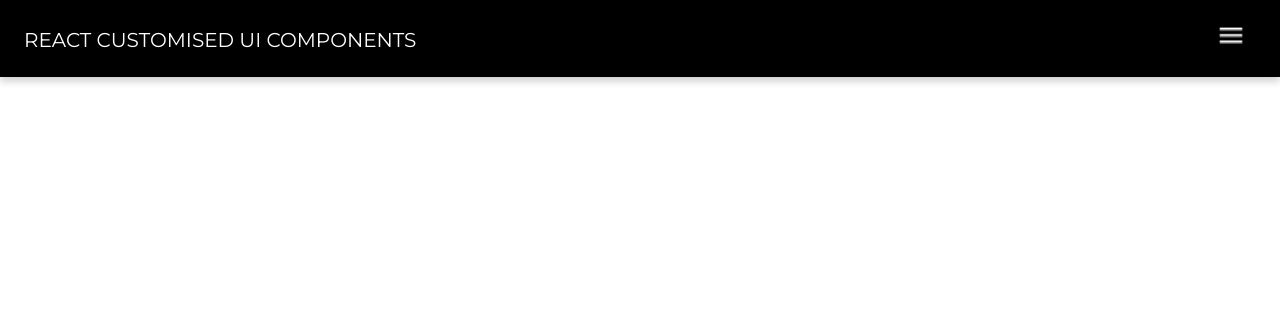
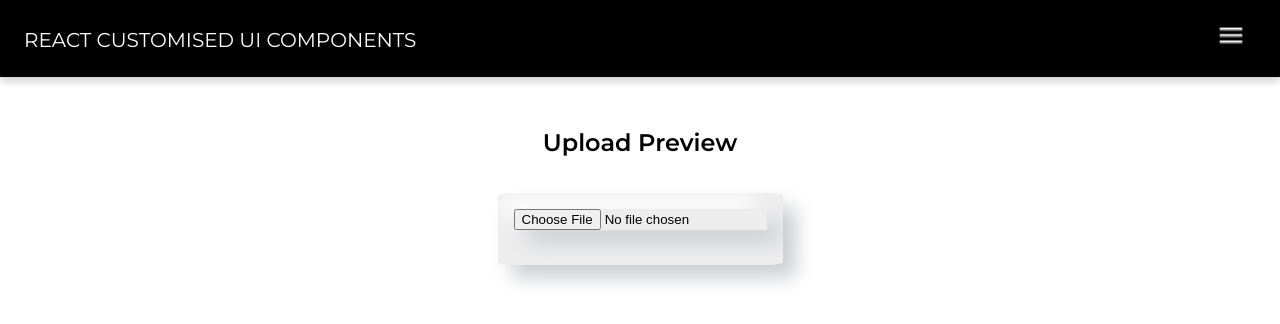
Before and after one commit to sleeplesseditor/CustomisedReactUIComponents, a React (Create React App) app: page /upload-preview in a window 1280 px wide. Shown: the top 324 px of the page. Built offline with nearby package versions, Linux system fonts and the light colour scheme.

Commit message:
Custom file upload preview added

```diff
--- a/src/App.js
+++ b/src/App.js
@@ -14,6 +14,7 @@ const BackgroundVideoPage = React.lazy(() => import('./pages/BackgroundVideoPage
 const BrowserDetectionPage = React.lazy(() => import('./pages/BrowserDetectionPage'));
 const CollapsibleContentPage = React.lazy(() => import('./pages/CollapsibleContentPage'));
 const StickyPropertiesPage = React.lazy(() => import('./pages/StickyPropertiesPage'));
+const UploadPreviewPage = React.lazy(() => import('./pages/UploadPreviewPage'));
 
 function App() {
   return (
@@ -30,6 +31,7 @@ function App() {
           <Route exact path="/browser-detection" component={LazyLoader(BrowserDetectionPage)} />
           <Route exact path="/collapsible-content" component={LazyLoader(CollapsibleContentPage)} />
           <Route exact path="/sticky-properties" component={LazyLoader(StickyPropertiesPage)} />
+          <Route exact path="/upload-preview" component={LazyLoader(UploadPreviewPage)} />
         </Switch>
     </Router>
   );
--- a/src/components/Header/Header.js
+++ b/src/components/Header/Header.js
@@ -118,6 +118,13 @@ export default function Header() {
             >
                 Sticky Properties
             </Link>
+            <Link
+                to={"/upload-preview"}
+                style={{ textDecoration: 'none' }}
+                onClick={toggleNav}
+            >
+                Upload Preview
+            </Link>
         </nav>
       </CSSTransition>
       <button onClick={toggleNav} className="header-button">
--- a/src/components/Spinner/LazyLoader.js
+++ b/src/components/Spinner/LazyLoader.js
@@ -6,7 +6,7 @@ function LazyLoader(WrappedComponent) {
         render() {
             return (
                 <Suspense fallback={<Spinner />}>
-                    <WrappedComponent {...this.props} />;
+                    <WrappedComponent {...this.props} />
                 </Suspense>
             )
         }
--- /dev/null
+++ b/src/components/UploadPreview/UploadPreview.jsx
@@ -0,0 +1,29 @@
+import React, { useState } from "react";
+import './UploadPreview.scss';
+
+const UploadPreview = () => {
+    const [picture, setPicture] = useState(null);
+
+    const onChangePicture = e => {
+        setPicture(URL.createObjectURL(e.target.files[0]) );
+    };
+
+    return (
+        <div className="upload-container">
+            <div>
+                <form>
+                    <div className="upload-container-form">
+                        <div className="upload-container-image">
+                            <input className="upload-container-input" id="profilePic" type="file" onChange={onChangePicture}/>
+                        </div>
+                        <div className="previewProfilePic" >
+                            <img alt="" className="playerProfilePic_home_tile" src={picture && picture}></img>
+                        </div>
+                    </div>
+                </form>
+            </div>
+        </div>
+    );
+}
+
+export default UploadPreview;
--- /dev/null
+++ b/src/components/UploadPreview/UploadPreview.scss
@@ -0,0 +1,33 @@
+.upload-container {
+    border: 0.25 solid grey;
+    background-color: #ededee;
+    border-radius: 5%;
+    display: flex;
+    flex-direction: column;
+    justify-content: center;
+    align-items: center;
+    margin: 1rem;
+    box-shadow: 13px 13px 20px #cbced1,
+            -13px -13px 20px #fff;
+    padding: 1rem;
+
+    &-form {
+        display: flex;
+        justify-content: center;
+        align-items: center;
+        flex-direction: column;
+    }
+
+    &-input {
+        border: 0.25 solid grey;
+        box-shadow: 13px 13px 20px #cbced1,
+            -13px -13px 20px #fff;
+        cursor: pointer;
+        transition: all .2s ease-in-out;
+
+        &:hover {
+            box-shadow: 13px 13px 20px #969697,
+            -13px -13px 20px #fff;
+        }
+    }
+}
--- /dev/null
+++ b/src/pages/UploadPreviewPage.js
@@ -0,0 +1,16 @@
+import React from 'react';
+import UploadPreview from '../components/UploadPreview/UploadPreview';
+
+function UploadPreviewPage() {
+
+  return (
+    <React.Fragment>
+        <div className="App">
+            <h2>Upload Preview</h2>
+            <UploadPreview />
+        </div>
+    </React.Fragment>
+  );
+}
+
+export default UploadPreviewPage;
```
Also changed, not shown: package.json (+5 -5 lines), 1 other file (tests, documents, lock files or other folders).
